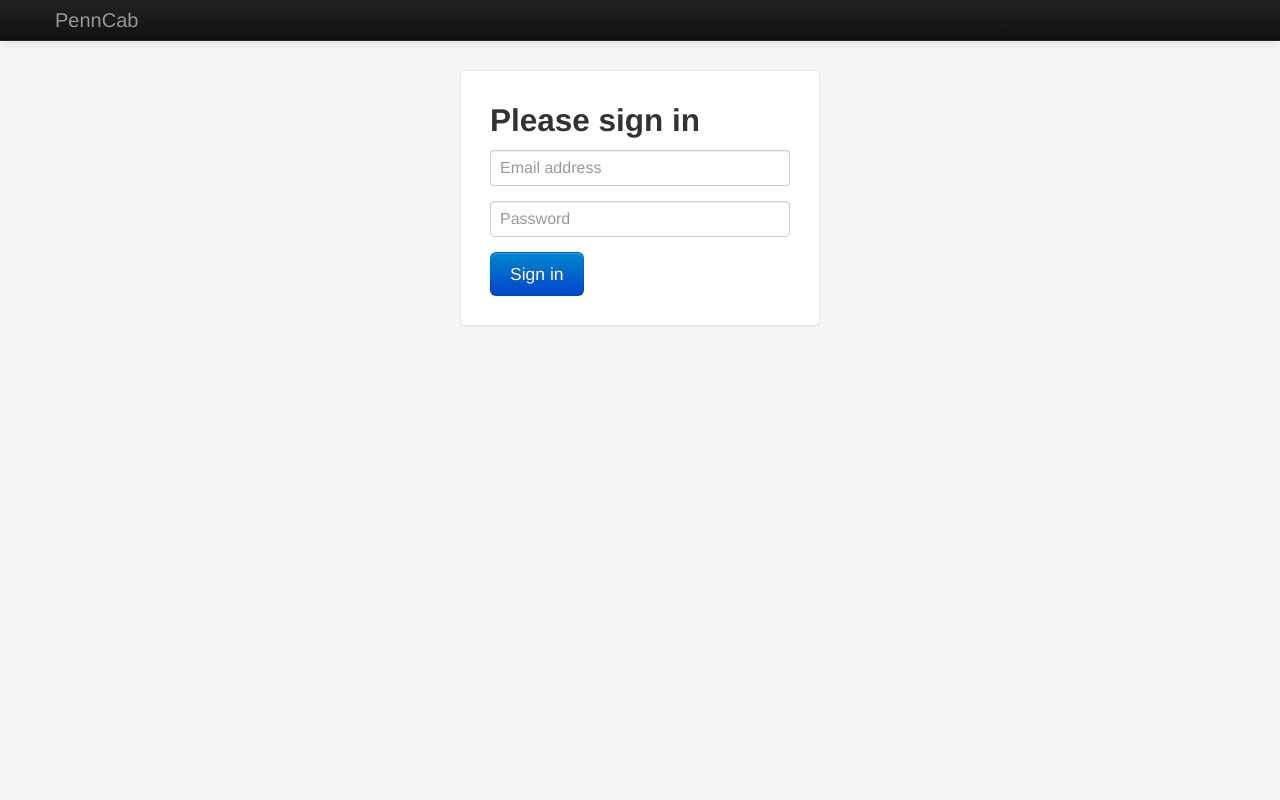
After one commit to borist/PennCab, a Django app: template PennCab/cabrides/templates/cabrides/login.html in a window 1280 px wide. The commit adds this page. Run offline with Django 3.2, Linux system fonts and the light colour scheme; the template is opened without the code that fills it, so the values that code supplies are empty.

Commit message:
initiall work on user authentication

```diff
--- /dev/null
+++ b/PennCab/cabrides/templates/cabrides/login.html
@@ -0,0 +1,69 @@
+{% load staticfiles %}
+  <head>
+
+    <link rel="stylesheet" type="text/css" href="{% static 'cabrides/style/bootstrap.css' %}" />
+    <link rel="stylesheet" type="text/css" href="{% static 'cabrides/style/bootstrap-responsive.css' %}" />
+    <style type="text/css">
+      body {
+        padding-top: 40px;
+        padding-bottom: 40px;
+        background-color: #f5f5f5;
+      }
+
+      .form-signin {
+        max-width: 300px;
+        padding: 19px 29px 29px;
+        margin: 0 auto 20px;
+        background-color: #fff;
+        border: 1px solid #e5e5e5;
+        -webkit-border-radius: 5px;
+           -moz-border-radius: 5px;
+                border-radius: 5px;
+        -webkit-box-shadow: 0 1px 2px rgba(0,0,0,.05);
+           -moz-box-shadow: 0 1px 2px rgba(0,0,0,.05);
+                box-shadow: 0 1px 2px rgba(0,0,0,.05);
+      }
+      .form-signin .form-signin-heading,
+      .form-signin .checkbox {
+        margin-bottom: 10px;
+      }
+      .form-signin input[type="text"],
+      .form-signin input[type="password"] {
+        font-size: 16px;
+        height: auto;
+        margin-bottom: 15px;
+        padding: 7px 9px;
+      }
+
+    </style>
+  </head>
+
+  <body>
+    <div class="navbar navbar-inverse navbar-fixed-top">
+      <div class="navbar-inner">
+        <div class="container">
+          <a class="brand" href="#">PennCab</a>
+          <div class="nav-collapse collapse">
+          </div>
+        </div>
+      </div>
+    </div>
+
+    <div style="padding-top:30px" class="container">
+
+      {% if form.errors %}
+      <p>Your username and password didn't match. Please try again</p>
+      {% endif %}
+
+      <form class="form-signin" action="{% url 'cabrides:login_user' %}" method="post">
+        {% csrf_token %}
+        <h2 class="form-signin-heading">Please sign in</h2>
+        <input name="username" type="text" class="input-block-level" placeholder="Email address">
+        <input name="password" type="password" class="input-block-level" placeholder="Password">
+        <button class="btn btn-large btn-primary" type="submit">Sign in</button>
+      </form>
+
+    </div> <!-- /container -->
+
+  </body>
+</html>
--- a/PennCab/cabrides/urls.py
+++ b/PennCab/cabrides/urls.py
@@ -4,5 +4,8 @@ from cabrides import views
 
 urlpatterns = patterns('',
     url(r'^$', views.index, name="index"),
+    url(r'^login/$', views.login_page, name='login'),
+    url(r'^logout/$', views.logout_user, name='logout_view'),
+    url(r'^login_user/$', views.login_user, name='login_user'),
     url(r'^(?P<ride_id>\d+)/(?P<user_id>\d+)/$', views.add_rider, name='add_rider'),
     )
--- a/requirements.txt
+++ b/requirements.txt
@@ -1 +1,4 @@
+Django==1.5.1
+MySQL-python==1.2.4
+ipython==0.13.2
 wsgiref==0.1.2
```
Also changed, not shown: PennCab/cabrides/models.py (+14 -1 lines), PennCab/cabrides/templates/cabrides/index.html (+10 -0 lines), PennCab/cabrides/views.py (+32 -4 lines).
